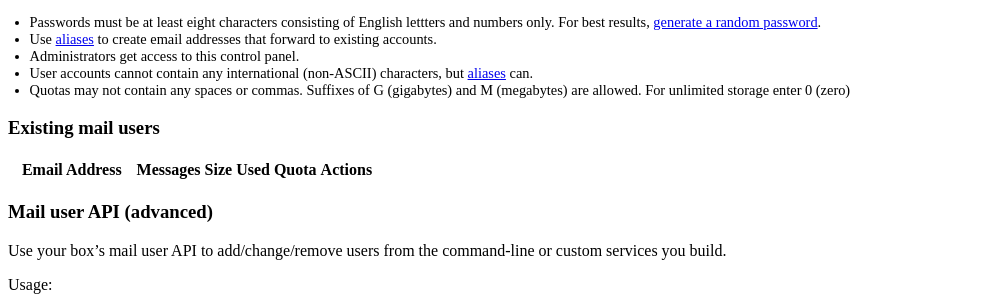
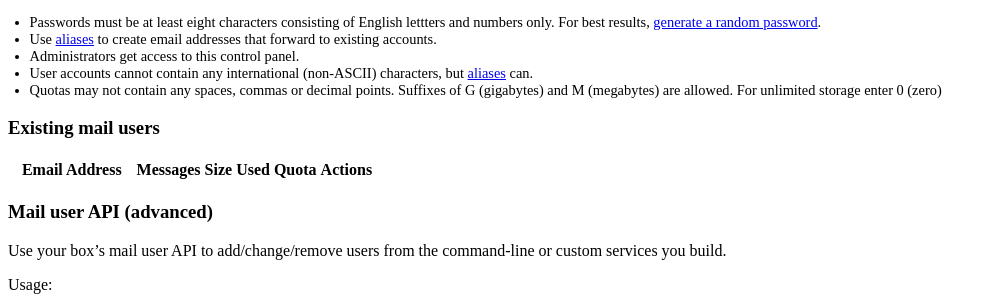
Before and after one commit to mail-in-a-box/mailinabox, a Flask app: template management/templates/users.html in a window 1280 px wide. Shown: the part 235-535 px from the top of the page, without its empty margins (0-997 px from the left). Run offline with Flask 2, Linux system fonts and the light colour scheme; the template is opened without the code that fills it, so the values that code supplies are empty; parts of the project's set-up code (start-up, migrations or seed data) failed here and were passed over.

Commit message:
Fix instructions for quotas on the users page in control panel

```diff
--- a/management/templates/users.html
+++ b/management/templates/users.html
@@ -40,7 +40,7 @@
   <li>Use <a href="#" onclick="return show_panel('aliases')">aliases</a> to create email addresses that forward to existing accounts.</li>
   <li>Administrators get access to this control panel.</li>
   <li>User accounts cannot contain any international (non-ASCII) characters, but <a href="#" onclick="return show_panel('aliases');">aliases</a> can.</li>
-  <li>Quotas may not contain any spaces or commas. Suffixes of G (gigabytes) and M (megabytes) are allowed.  For unlimited storage enter 0 (zero)</li>
+  <li>Quotas may not contain any spaces, commas or decimal points. Suffixes of G (gigabytes) and M (megabytes) are allowed.  For unlimited storage enter 0 (zero)</li>
 </ul>
 
 <h3>Existing mail users</h3>
```
